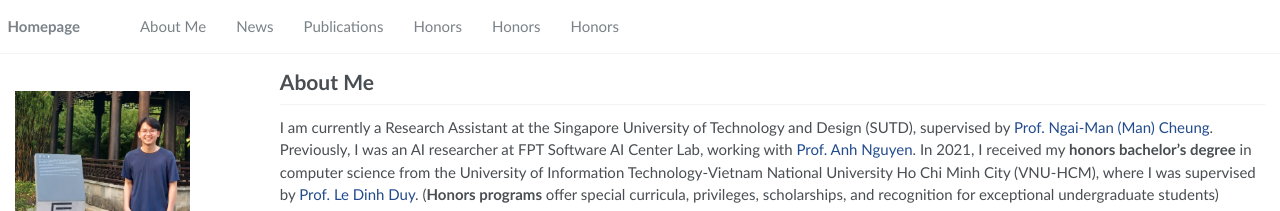
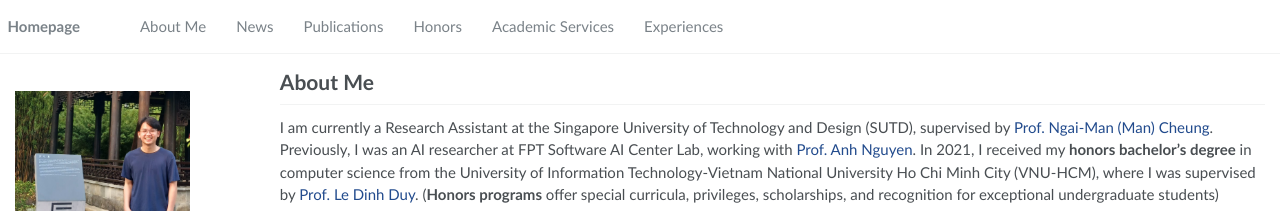
Before and after one commit to vovantuan1999a/tuanvovan, a Jekyll site: the page built from _pages/about.md, in a window 1280 px wide. Shown: the top 211 px of the page. Built offline with Jekyll 4.4.1, drawn with Linux system fonts in a browser that asks for light colours; nearby versions of some CDN libraries; some web fonts are replaced; a style sheet for code colours, icons or effects is not loaded.

Commit message:
update 5

```diff
--- a/_data/navigation.yml
+++ b/_data/navigation.yml
@@ -12,8 +12,8 @@ main:
   - title: "Honors"
     url: "/tuanvovan/#honors"
 
-  - title: "Honors"
+  - title: "Academic Services"
     url: "/tuanvovan/#academic"
 
-  - title: "Honors"
+  - title: "Experiences"
     url: "/tuanvovan/#experience"
```
